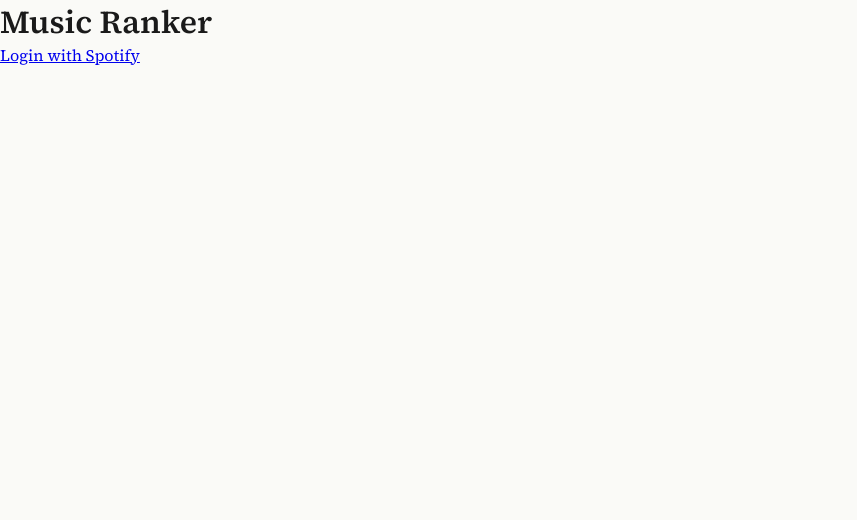
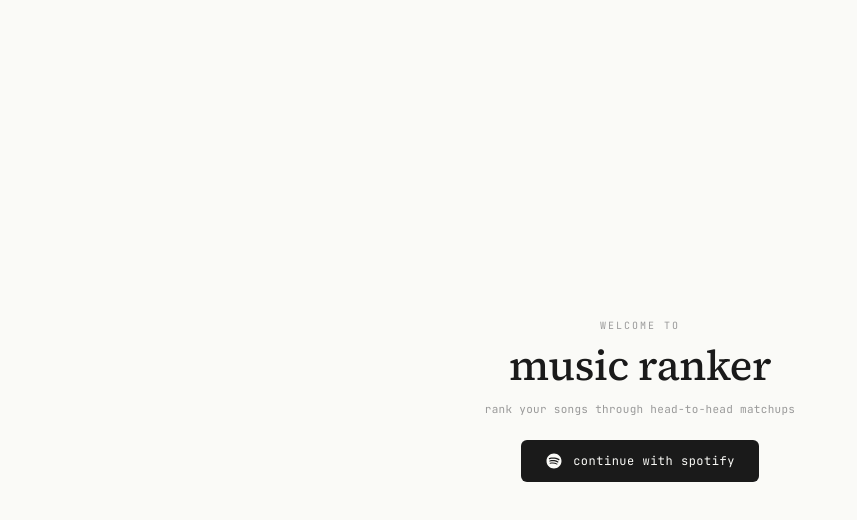
Before and after one commit to rickytang666/music-ranker, a SvelteKit app in the folder frontend/: page /login in a window 1280 px wide. Shown: the top 520 px of the page, without its empty margins (0-857 px from the left). Built offline with nearby package versions, Linux system fonts and the light colour scheme; no server answers.

Commit message:
feat: login page ui

```diff
--- a/frontend/src/routes/login/+page.svelte
+++ b/frontend/src/routes/login/+page.svelte
@@ -2,7 +2,83 @@
 	import { PUBLIC_API_BASE_URL } from '$env/static/public';
 </script>
 
-<main>
-	<h1>Music Ranker</h1>
-	<a href="{PUBLIC_API_BASE_URL}/auth/spotify">Login with Spotify</a>
-</main>
+<div class="page">
+	<div class="card">
+		<p class="eyebrow">welcome to</p>
+		<h1 class="title">music ranker</h1>
+		<p class="sub">rank your songs through head-to-head matchups</p>
+		<a class="login-btn" href="{PUBLIC_API_BASE_URL}/auth/spotify">
+			<svg class="spotify-icon" viewBox="0 0 24 24" fill="currentColor" xmlns="http://www.w3.org/2000/svg">
+				<path d="M12 2C6.477 2 2 6.477 2 12s4.477 10 10 10 10-4.477 10-10S17.523 2 12 2zm4.586 14.424a.622.622 0 0 1-.857.207c-2.348-1.435-5.304-1.76-8.785-.964a.623.623 0 0 1-.277-1.215c3.809-.87 7.076-.496 9.712 1.115a.623.623 0 0 1 .207.857zm1.223-2.722a.78.78 0 0 1-1.072.257c-2.687-1.652-6.785-2.13-9.965-1.166a.78.78 0 0 1-.973-.519.781.781 0 0 1 .519-.973c3.632-1.102 8.147-.568 11.234 1.329a.78.78 0 0 1 .257 1.072zm.105-2.835C14.692 8.95 9.375 8.775 6.297 9.71a.937.937 0 1 1-.543-1.794c3.532-1.072 9.404-.865 13.115 1.338a.937.937 0 0 1-.955 1.613z"/>
+			</svg>
+			continue with spotify
+		</a>
+	</div>
+</div>
+
+<style>
+	.page {
+		height: 100vh;
+		display: flex;
+		align-items: center;
+		justify-content: center;
+		padding: 24px;
+	}
+
+	.card {
+		display: flex;
+		flex-direction: column;
+		align-items: center;
+		gap: 12px;
+		text-align: center;
+		max-width: 360px;
+		width: 100%;
+	}
+
+	.eyebrow {
+		font-family: var(--font-mono);
+		font-size: 10px;
+		letter-spacing: 2px;
+		text-transform: uppercase;
+		color: var(--muted);
+	}
+
+	.title {
+		font-family: var(--font-serif);
+		font-size: 42px;
+		font-weight: 500;
+		line-height: 1;
+		letter-spacing: -0.5px;
+	}
+
+	.sub {
+		font-family: var(--font-mono);
+		font-size: 11px;
+		color: var(--muted);
+		letter-spacing: 0.3px;
+		margin-top: 4px;
+		margin-bottom: 12px;
+	}
+
+	.login-btn {
+		display: flex;
+		align-items: center;
+		gap: 10px;
+		padding: 12px 24px;
+		background: var(--ink);
+		color: var(--paper);
+		border-radius: 6px;
+		text-decoration: none;
+		font-family: var(--font-mono);
+		font-size: 12px;
+		letter-spacing: 0.5px;
+		transition: opacity 0.15s;
+	}
+	.login-btn:hover { opacity: 0.85; }
+
+	.spotify-icon {
+		width: 18px;
+		height: 18px;
+		flex-shrink: 0;
+	}
+</style>
```
